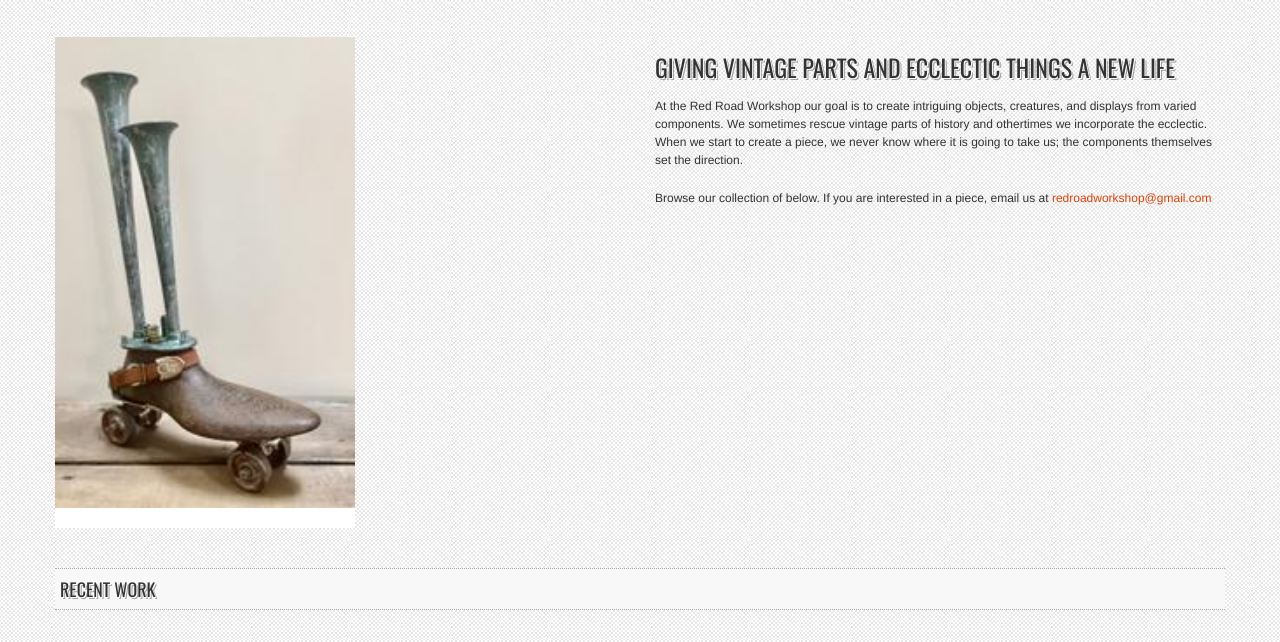
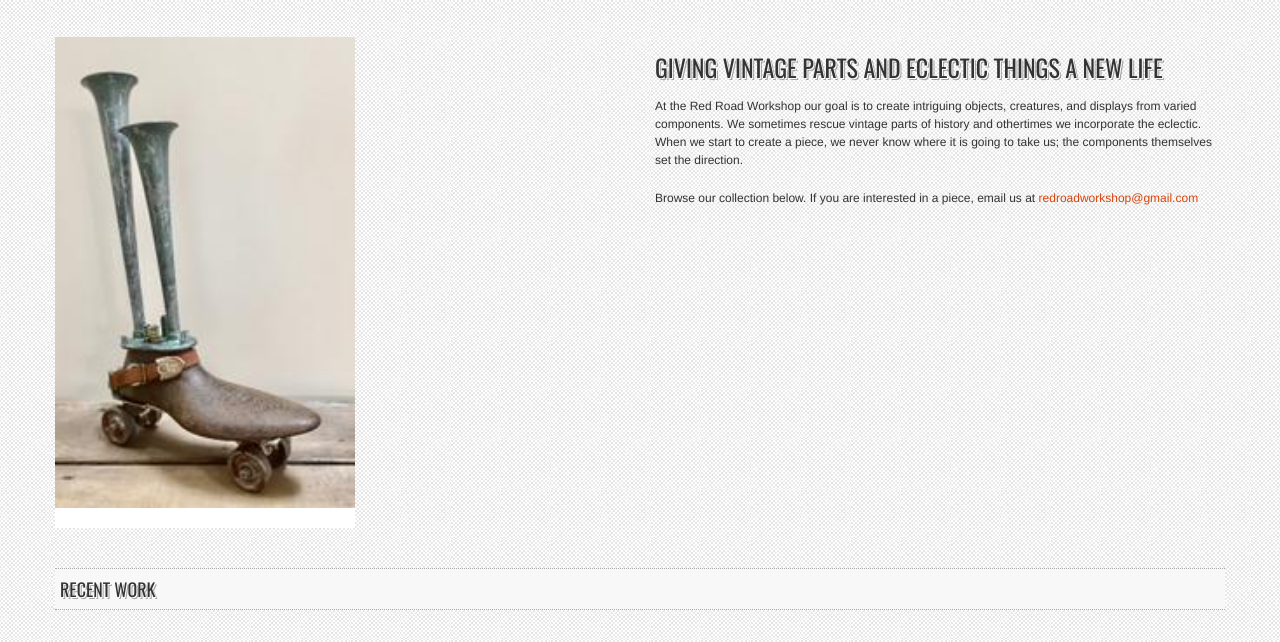
Before and after one commit to mparno/mparno.github.io, a plain HTML site: page index.html in a window 1280 px wide. Shown: the part 111-753 px from the top of the page. Drawn offline with nearby package versions, Linux system fonts and the light colour scheme.

Commit message:
Fixed some typos.

```diff
--- a/index.html
+++ b/index.html
@@ -99,9 +99,9 @@ $(document).ready(function () {
   </div>
 
   <div class="span6">
-    <h3>Giving vintage parts and ecclectic things a new life</h3>
-    <p>At the Red Road Workshop our goal is to create intriguing objects, creatures, and displays from varied components.  We sometimes rescue vintage parts of history and othertimes we incorporate the ecclectic.  When we start to create a piece, we never know where it is going to take us; the components themselves set the direction.</p>
-    <p>Browse our collection of below.  If you are interested in a piece, email us at <a href="mailto:redroadworkshop@gmail.com">redroadworkshop@gmail.com</a></p>
+    <h3>Giving vintage parts and eclectic things a new life</h3>
+    <p>At the Red Road Workshop our goal is to create intriguing objects, creatures, and displays from varied components.  We sometimes rescue vintage parts of history and othertimes we incorporate the eclectic.  When we start to create a piece, we never know where it is going to take us; the components themselves set the direction.</p>
+    <p>Browse our collection below.  If you are interested in a piece, email us at <a href="mailto:redroadworkshop@gmail.com">redroadworkshop@gmail.com</a></p>
   </div>
 </div>
 
```
